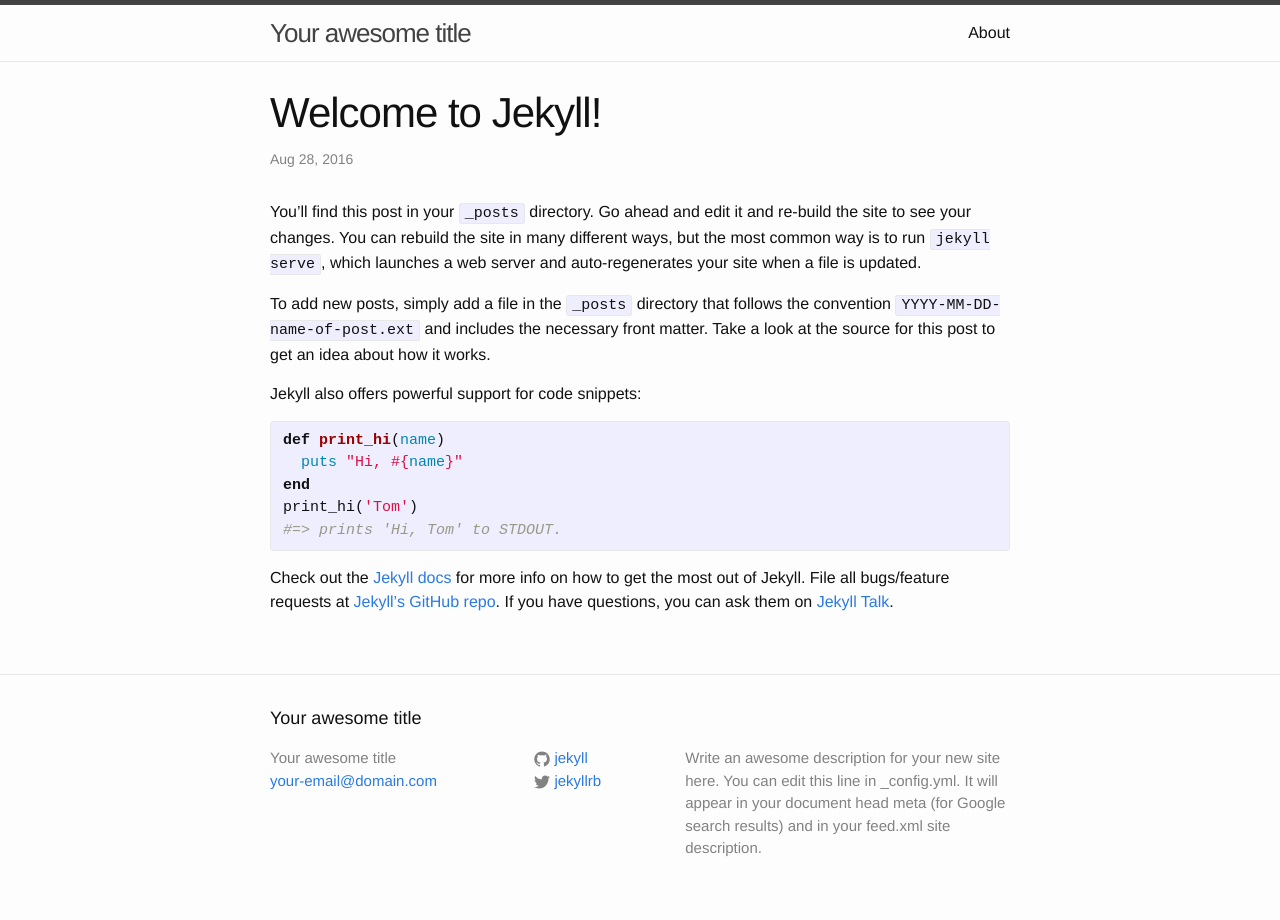
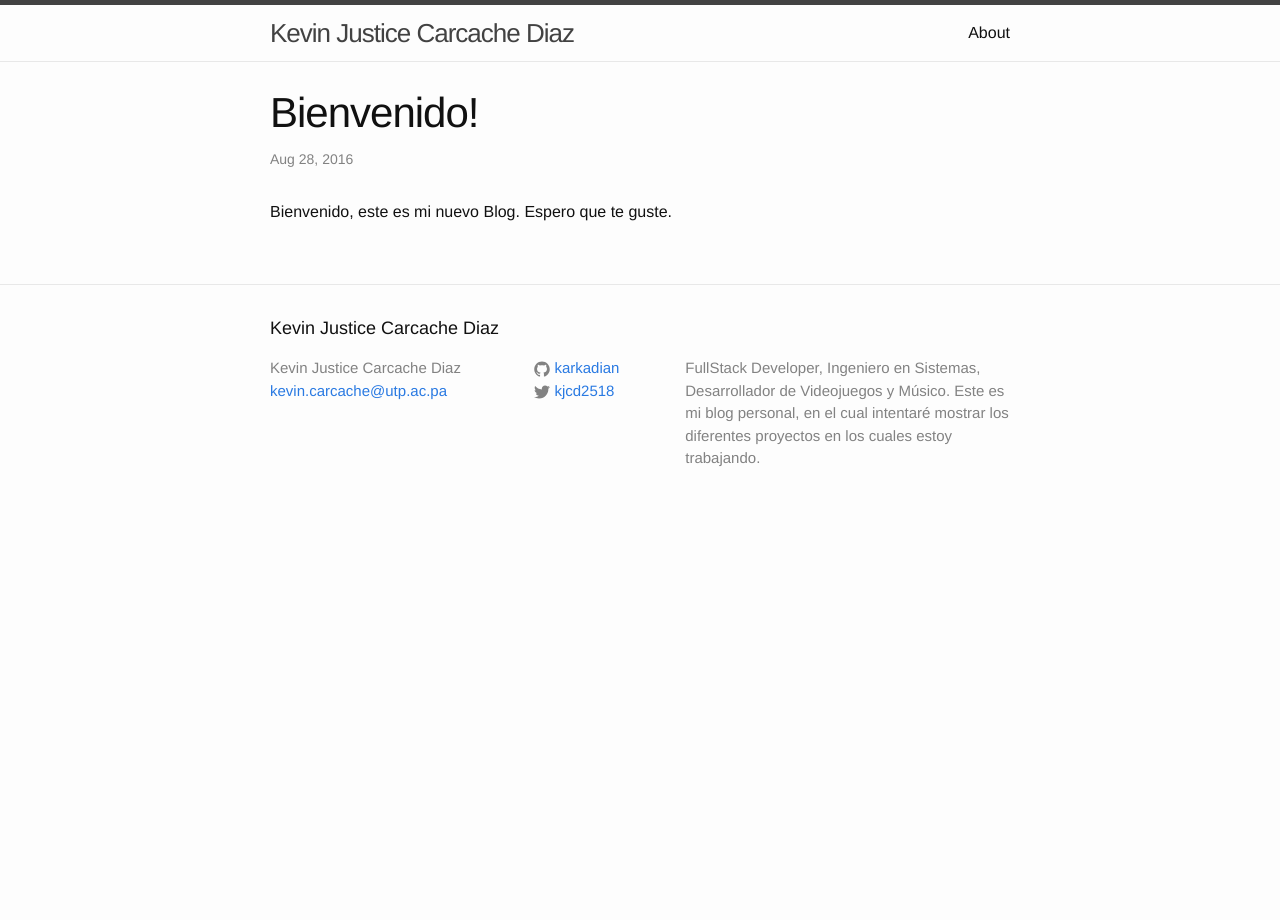
Before and after one commit to karkadian/karkadian.github.io, a Jekyll site: the page built from _posts/2016-08-28-welcome-to-jekyll.markdown, in a window 1280 px wide. Built offline with Jekyll 4.4.1, drawn with Linux system fonts in a browser that asks for light colours.

Commit message:
Actualizacion de la pagina

```diff
--- a/_config.yml
+++ b/_config.yml
@@ -6,16 +6,16 @@
 # 'jekyll serve'. If you change this file, please restart the server process.
 
 # Site settings
-title: Your awesome title
-email: your-email@domain.com
+title: Kevin Justice Carcache Diaz
+email: kevin.carcache@utp.ac.pa
 description: > # this means to ignore newlines until "baseurl:"
-  Write an awesome description for your new site here. You can edit this
-  line in _config.yml. It will appear in your document head meta (for
-  Google search results) and in your feed.xml site description.
+  FullStack Developer, Ingeniero en Sistemas, Desarrollador de Videojuegos y
+  Músico. Este es mi blog personal, en el cual intentaré mostrar los diferentes
+  proyectos en los cuales estoy trabajando.
 baseurl: "" # the subpath of your site, e.g. /blog
-url: "http://yourdomain.com" # the base hostname & protocol for your site
-twitter_username: jekyllrb
-github_username:  jekyll
+url: "http://karkadian.github.io" # the base hostname & protocol for your site
+twitter_username: kjcd2518
+github_username: karkadian
 
 # Build settings
 markdown: kramdown
--- a/_posts/2016-08-28-welcome-to-jekyll.markdown
+++ b/_posts/2016-08-28-welcome-to-jekyll.markdown
@@ -1,25 +1,8 @@
 ---
 layout: post
-title:  "Welcome to Jekyll!"
+title:  "Bienvenido!"
 date:   2016-08-28 00:39:05 -0400
 categories: jekyll update
 ---
-You’ll find this post in your `_posts` directory. Go ahead and edit it and re-build the site to see your changes. You can rebuild the site in many different ways, but the most common way is to run `jekyll serve`, which launches a web server and auto-regenerates your site when a file is updated.
 
-To add new posts, simply add a file in the `_posts` directory that follows the convention `YYYY-MM-DD-name-of-post.ext` and includes the necessary front matter. Take a look at the source for this post to get an idea about how it works.
-
-Jekyll also offers powerful support for code snippets:
-
-{% highlight ruby %}
-def print_hi(name)
-  puts "Hi, #{name}"
-end
-print_hi('Tom')
-#=> prints 'Hi, Tom' to STDOUT.
-{% endhighlight %}
-
-Check out the [Jekyll docs][jekyll-docs] for more info on how to get the most out of Jekyll. File all bugs/feature requests at [Jekyll’s GitHub repo][jekyll-gh]. If you have questions, you can ask them on [Jekyll Talk][jekyll-talk].
-
-[jekyll-docs]: http://jekyllrb.com/docs/home
-[jekyll-gh]:   https://github.com/jekyll/jekyll
-[jekyll-talk]: https://talk.jekyllrb.com/
+Bienvenido, este es mi nuevo Blog. Espero que te guste.
```
